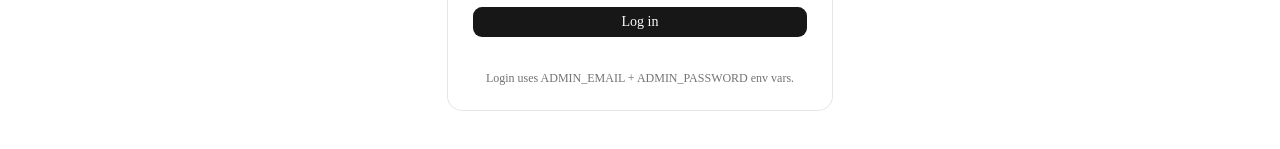
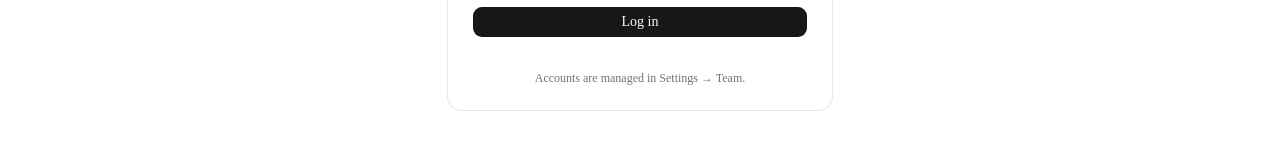
Before and after one commit to XiRoSe/open-customer-recorder, a Next.js app: page /login in a window 1280 px wide. Shown: the part 501-650 px from the top of the page. Built offline with nearby package versions, Linux system fonts and the light colour scheme; no server answers.

Commit message:
copy: login footnote points at Settings -> Team, not env vars
Co-Authored-By: Claude Fable 5 <noreply@anthropic.com>
Claude-Session: https://claude.ai/code/session_014517a7SvfCHPyyp1z42UBZ

```diff
--- a/app/(admin)/login/page.tsx
+++ b/app/(admin)/login/page.tsx
@@ -43,7 +43,7 @@ export default function LoginPage() {
           <Button type="submit" disabled={busy} className="w-full">{busy ? 'Logging in…' : 'Log in'}</Button>
         </form>
         <p className="text-xs text-muted-foreground text-center">
-          Login uses ADMIN_EMAIL + ADMIN_PASSWORD env vars.
+          Accounts are managed in Settings → Team.
         </p>
       </Card>
     </main>
```
